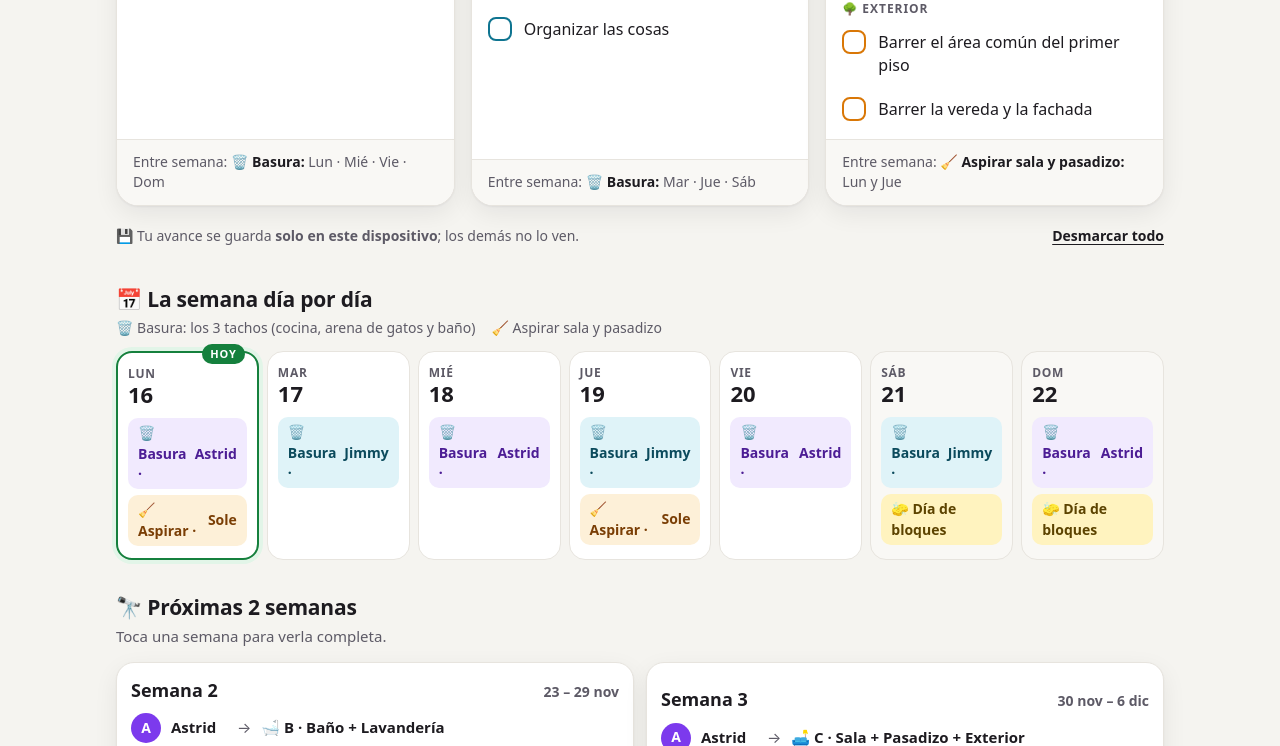
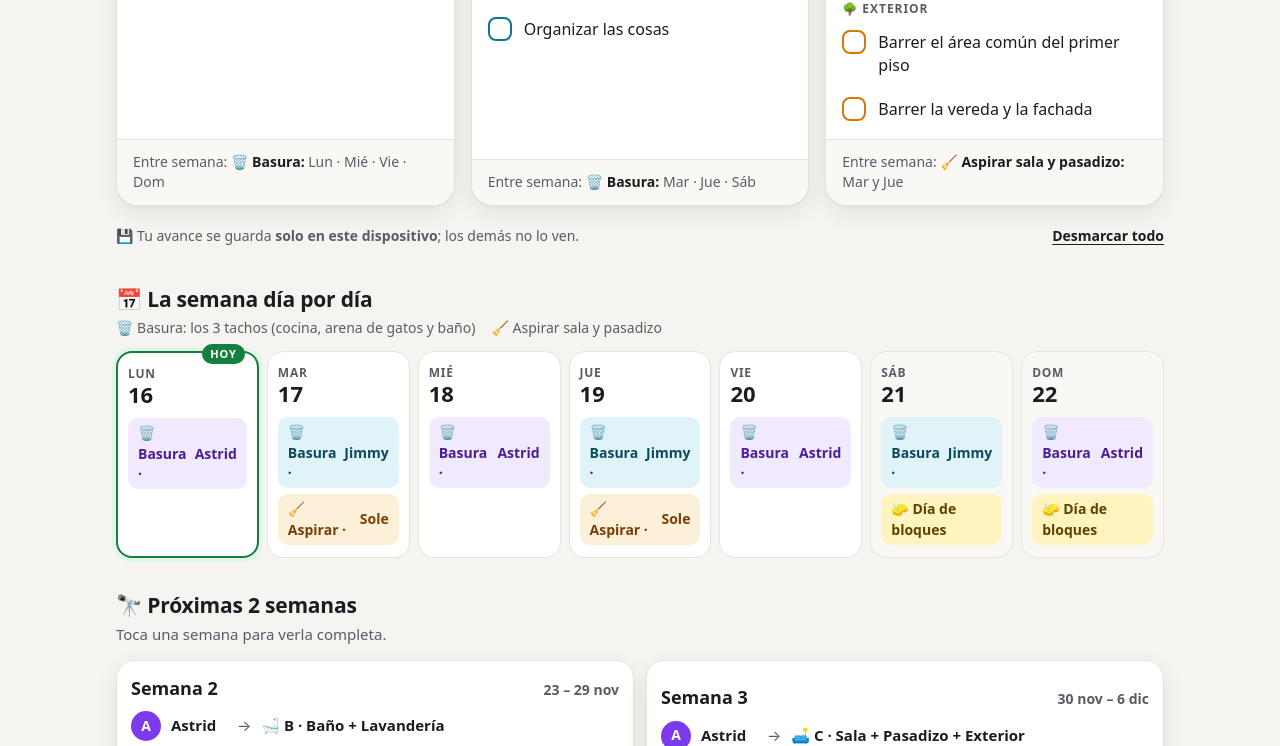
Before and after one commit to AstridPV/limpieza-casa, a plain HTML site: page index.html in a window 1280 px wide. Shown: the part 1091-1837 px from the top of the page. Drawn offline with Linux system fonts and the light colour scheme.

Commit message:
Aspirar sala y pasadizo: martes y jueves (en lugar de lunes y jueves)
Co-Authored-By: Claude Opus 5.5 <noreply@anthropic.com>

```diff
--- a/index.html
+++ b/index.html
@@ -438,7 +438,7 @@
   // Basura diaria (índices de día: 0 = lunes … 6 = domingo).
   // Semanas impares: Astrid estos días y Jimmy el resto. Semanas pares: se intercambian.
   const BASURA_DIAS_ASTRID_IMPAR = [0, 2, 4, 6]; // lun, mié, vie, dom
-  const ASPIRADO = { personaId: 'sole', dias: [0, 3] }; // lunes y jueves
+  const ASPIRADO = { personaId: 'sole', dias: [1, 3] }; // martes y jueves
 
   /* ========================================================= */
 
```
